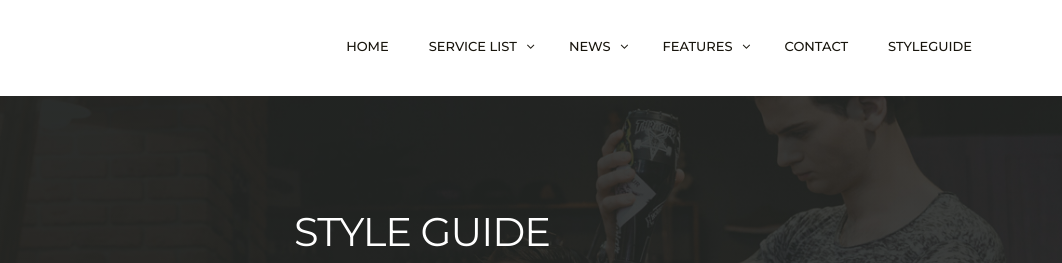
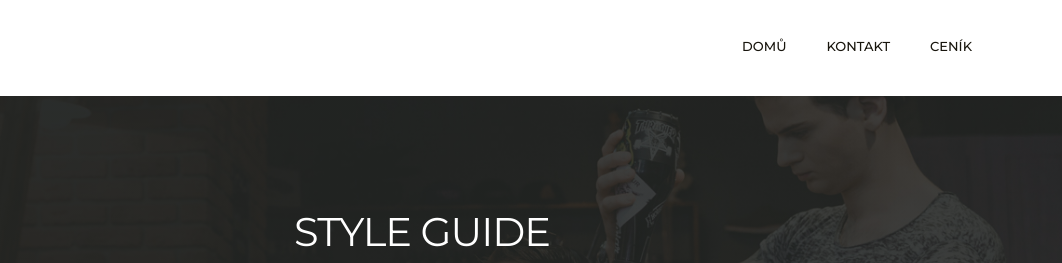
Before and after one commit to adamspanik/kadernictvi-ostrava, a plain HTML site: page cenik.html in a window 1280 px wide. Shown: the top 263 px of the page, 218-1280 px from the left. Drawn offline with Linux system fonts and the light colour scheme.

Commit message:
fixed pages names

```diff
--- a/styleguide.html
+++ b/cenik.html
@@ -36,27 +36,9 @@
                       <div class="navigation">
                         <div id="navigation">
                             <ul>
-                                <li class="active"><a href="index.html" title="Home">Home</a></li>
-                                <li class="has-sub"><a href="service-list.html" title="Service List">Service List</a>
-                                    <ul>
-                                        <li><a href="service-list.html" title="Service List">Service List</a></li>
-                                        <li><a href="service-detail.html" title="Service Detail">Service Detail</a></li>
-                                    </ul>
-                                </li>
-                                <li class="has-sub"><a href="blog-default.html" title="Blog ">News</a>
-                                    <ul>
-                                        <li><a href="blog-default.html" title="Blog">Blog Default</a></li>
-                                        <li><a href="blog-single.html" title="Blog Single ">Blog Single</a></li>
-                                    </ul>
-                                </li>
-                                <li><a href="#" title="Features">Features</a>
-                                    <ul>
-                                        <li><a href="testimonial.html" title="Service List">Testimonial</a></li>
-                                        <li><a href="styleguide.html" title="Service Detail">Style Guide</a></li>
-                                    </ul>
-                                </li>
-                                <li><a href="contact.html" title="Contact Us">Contact</a> </li>
-                                <li><a href="styleguide.html" title="Styleguide">styleguide</a> </li>
+                                <li><a href="index.html" title="Domů">Domů</a></li>
+                                <li><a href="kontakt.html" title="Contact Us">Kontakt</a> </li>
+                                <li class="active"><a href="cenik.html" title="Styleguide">Ceník</a> </li>
                             </ul>
                         </div>
                     </div>
```
Also changed, not shown: contact.html (+4 -21 lines), index.html (+2 -2 lines).
